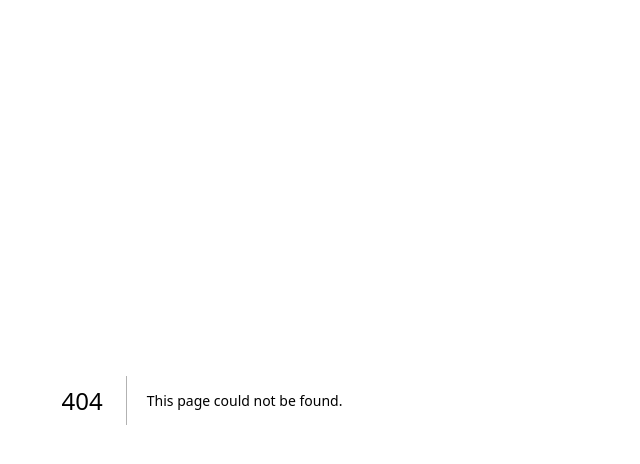
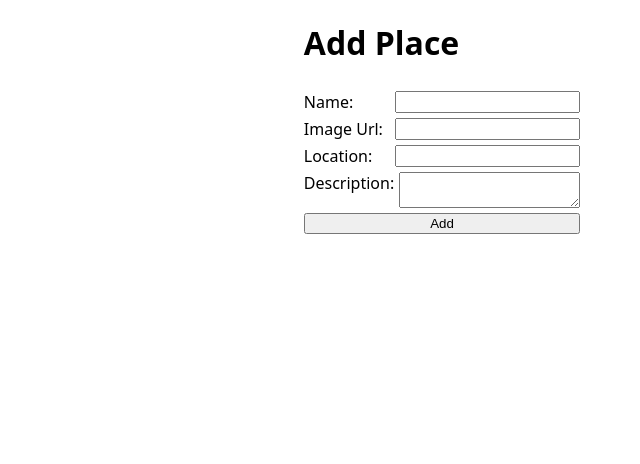
Before and after one commit to niklasrammelkamp/tourio, a Next.js app: page /AddFormPage in a window 1280 px wide. Before the commit this address had no page. Shown: the top 464 px of the page, without its empty margins (198-838 px from the left). Built offline with nearby package versions, Linux system fonts and the light colour scheme.

Commit message:
add styled formpage

```diff
--- a/components/AddForm/AddForm.styled.js
+++ b/components/AddForm/AddForm.styled.js
@@ -1 +1,17 @@
 import styled from "styled-components";
+
+export const StyledForm = styled.form`
+  display: flex;
+  flex-direction: column;
+  gap: 5px;
+`;
+
+export const StyledHeading = styled.h2`
+  text-align: center;
+`;
+
+export const StyledLabel = styled.label`
+  display: flex;
+  justify-content: space-between;
+  gap: 5px;
+`;
--- a/components/AddForm/index.js
+++ b/components/AddForm/index.js
@@ -1,4 +1,6 @@
 //import useSWR from "swr";
+
+import { StyledForm, StyledLabel } from "./AddForm.styled";
 
 export default function AddForm() {
   //const products = useSWR("/api/products");
@@ -28,25 +30,25 @@ export default function AddForm() {
 
   return (
     //<Link href="BACK TO HOMEPAGE"></Link>
-    <form onSubmit={handleSubmit}>
+    <StyledForm onSubmit={handleSubmit}>
       <h1>Add Place</h1>
-      <label htmlFor="name">
+      <StyledLabel htmlFor="name">
         Name:
         <input type="text" id="name" name="name" />
-      </label>
-      <label htmlFor="image">
+      </StyledLabel>
+      <StyledLabel htmlFor="image">
         Image Url:
         <input type="text" id="image" name="image" />
-      </label>
-      <label htmlFor="location">
+      </StyledLabel>
+      <StyledLabel htmlFor="location">
         Location:
         <input type="text" id="location" name="location" />
-      </label>
-      <label htmlFor="description">
+      </StyledLabel>
+      <StyledLabel htmlFor="description">
         Description:
         <textarea id="description" name="description"></textarea>
-      </label>
+      </StyledLabel>
       <button type="submit">Add</button>
-    </form>
+    </StyledForm>
   );
 }
--- /dev/null
+++ b/pages/AddFormPage.js
@@ -0,0 +1,5 @@
+import AddForm from "../components/AddForm";
+
+export default function AddFormPage() {
+  return <AddForm />;
+}
```
